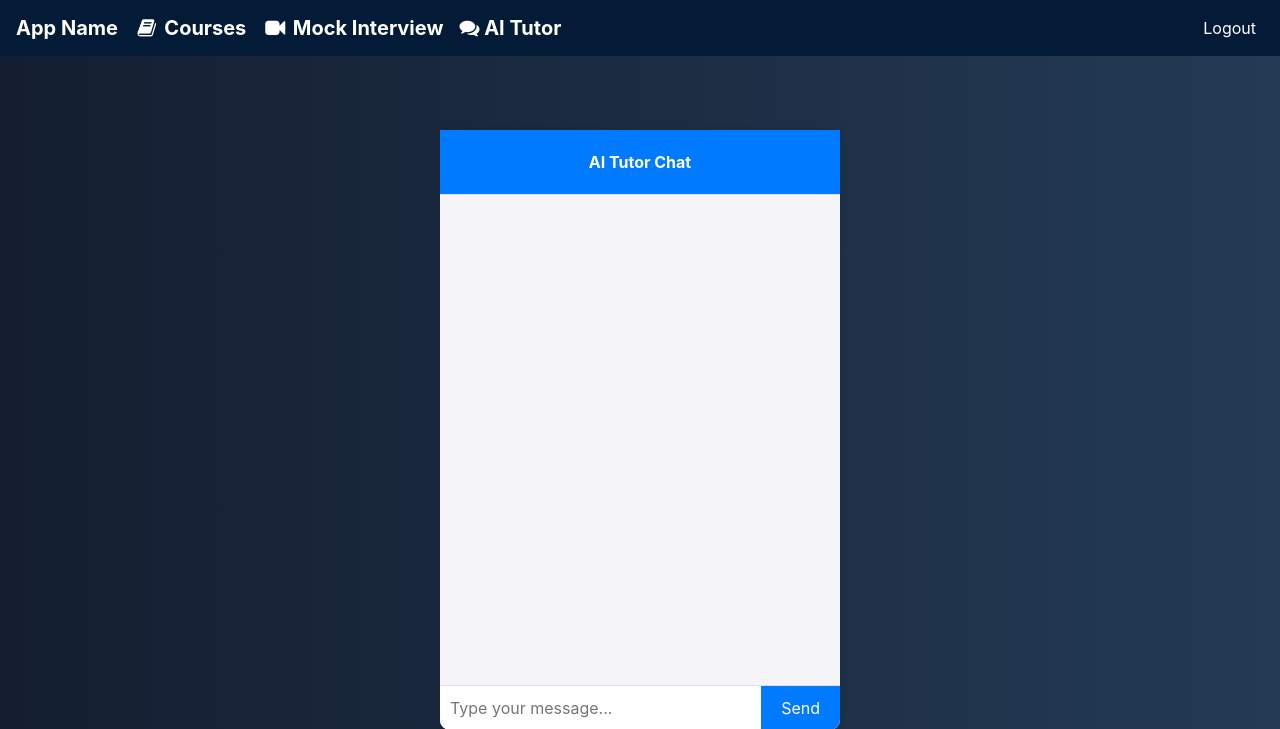
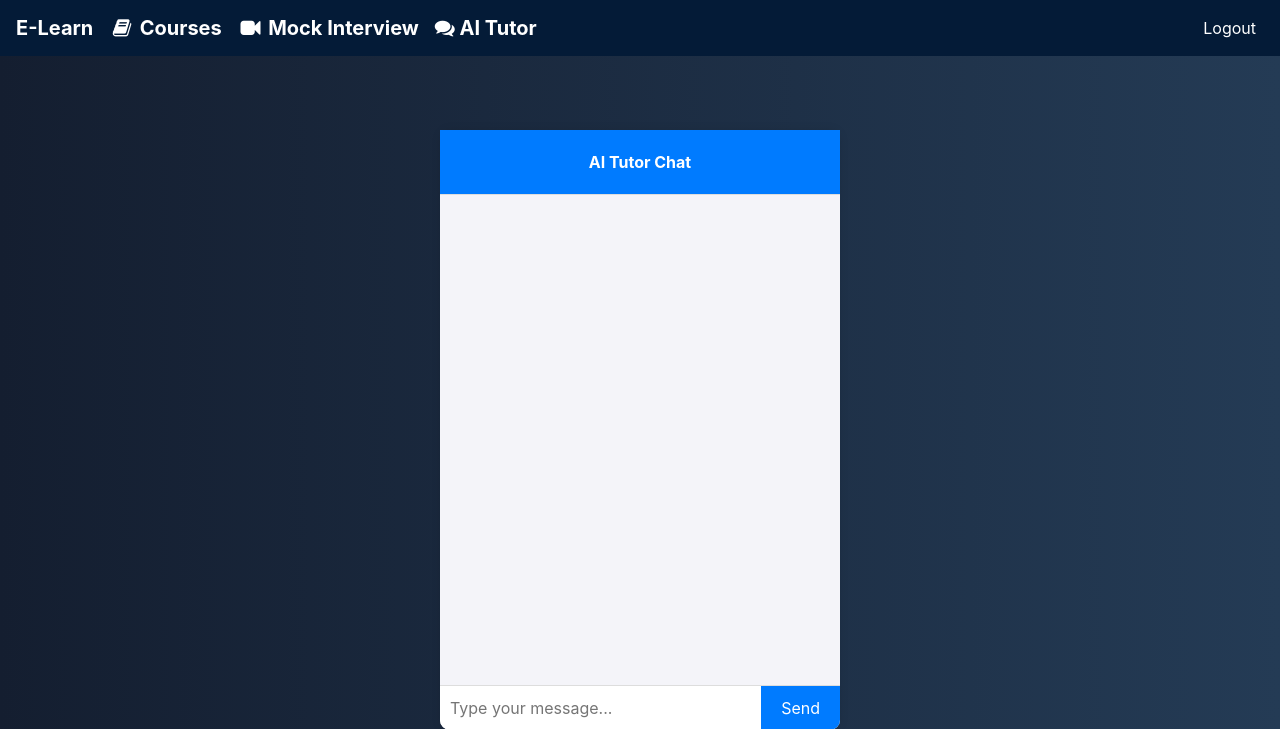
Before and after one commit to timalsinab/E-Learn, a Flask app: page /chat in a window 1280 px wide. Shown: the top 729 px of the page. Run offline with Flask 3, Linux system fonts and the light colour scheme; a user stored in the database is signed in; some libraries are stand-ins or nearby versions.

Commit message:
changed the app name

```diff
--- a/templates/base.html
+++ b/templates/base.html
@@ -19,7 +19,7 @@
   </head>
   <body>
     <nav class="navbar navbar-expand-lg navbar-dark">
-      <a class="navbar-brand" href="{{ url_for('home') }}">App Name</a>
+      <a class="navbar-brand" href="{{ url_for('home') }}">E-Learn</a>
       <button
         class="navbar-toggler"
         type="button"
```
